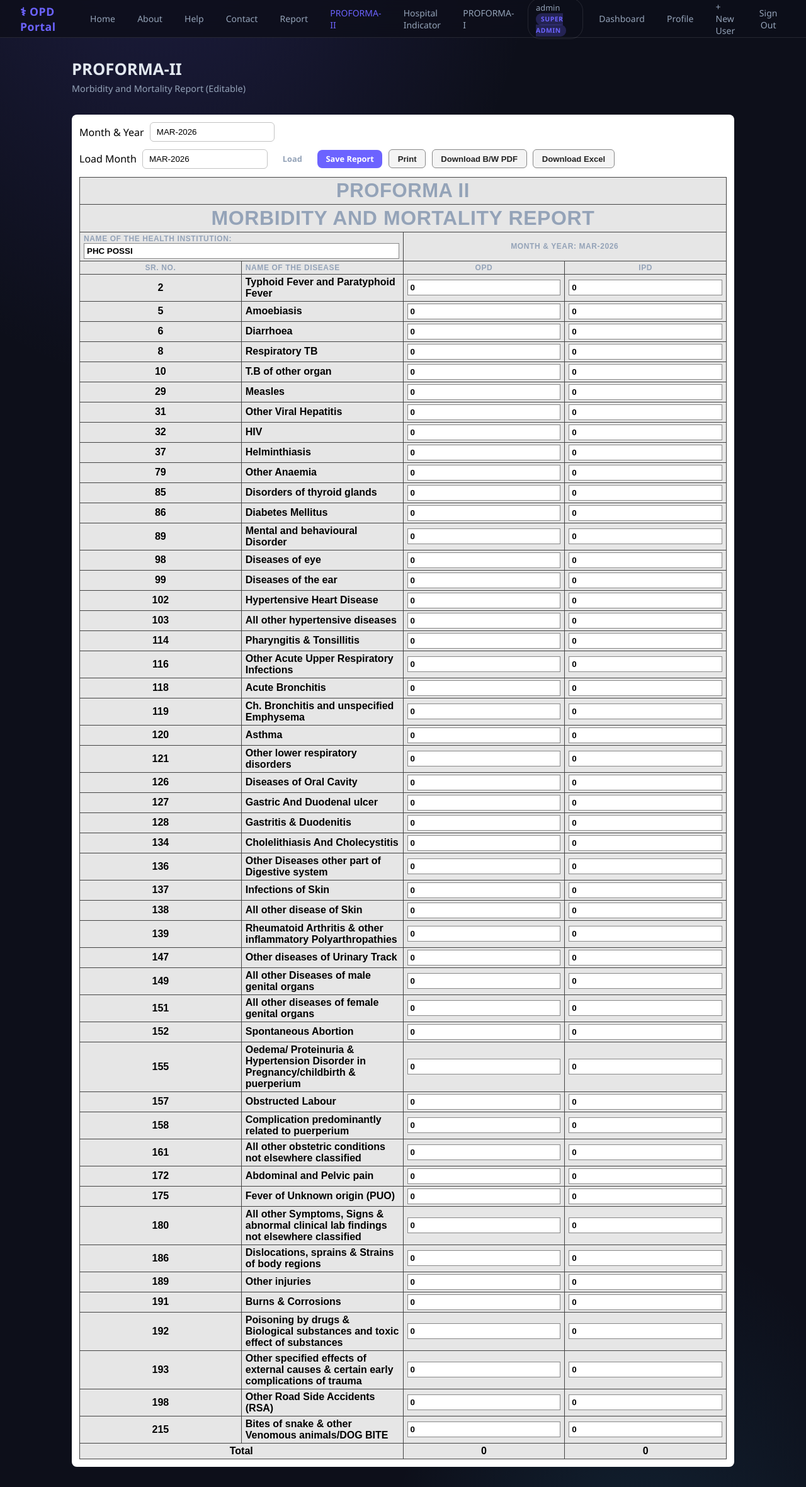
After one commit to navdeepptu23-max/opd-portal, a Flask app: page /reports/proforma-ii-editable in a window 1280 px wide. The commit adds this page. Shown: the whole page at 63% size. Run offline with Flask 3, Linux system fonts and the light colour scheme; a user stored in the database is signed in; data comes from the database, SQL or seed files in the repository; some libraries are stand-ins or nearby versions.

Commit message:
Add editable PROFORMA-II module with save, print, PDF and Excel export

```diff
--- a/portal/app.py
+++ b/portal/app.py
@@ -61,6 +61,58 @@ PROFORMA_HPI_DEFAULTS = [
     ('22', 'TOTAL NO. OF CUMULATIVE INPATIENTS DAYS'),
     ('23', 'User Charges Collection during the month (in Rs.)'),
     ('24', 'Number of RSBY Cases during the month'),
+]
+
+PROFORMA_II_DEFAULTS = [
+    (2, 'Typhoid Fever and Paratyphoid Fever'),
+    (5, 'Amoebiasis'),
+    (6, 'Diarrhoea'),
+    (8, 'Respiratory TB'),
+    (10, 'T.B of other organ'),
+    (29, 'Measles'),
+    (31, 'Other Viral Hepatitis'),
+    (32, 'HIV'),
+    (37, 'Helminthiasis'),
+    (79, 'Other Anaemia'),
+    (85, 'Disorders of thyroid glands'),
+    (86, 'Diabetes Mellitus'),
+    (89, 'Mental and behavioural Disorder'),
+    (98, 'Diseases of eye'),
+    (99, 'Diseases of the ear'),
+    (102, 'Hypertensive Heart Disease'),
+    (103, 'All other hypertensive diseases'),
+    (114, 'Pharyngitis & Tonsillitis'),
+    (116, 'Other Acute Upper Respiratory Infections'),
+    (118, 'Acute Bronchitis'),
+    (119, 'Ch. Bronchitis and unspecified Emphysema'),
+    (120, 'Asthma'),
+    (121, 'Other lower respiratory disorders'),
+    (126, 'Diseases of Oral Cavity'),
+    (127, 'Gastric And Duodenal ulcer'),
+    (128, 'Gastritis & Duodenitis'),
+    (134, 'Cholelithiasis And Cholecystitis'),
+    (136, 'Other Diseases other part of Digestive system'),
+    (137, 'Infections of Skin'),
+    (138, 'All other disease of Skin'),
+    (139, 'Rheumatoid Arthritis & other inflammatory Polyarthropathies'),
+    (147, 'Other diseases of Urinary Track'),
+    (149, 'All other Diseases of male genital organs'),
+    (151, 'All other diseases of female genital organs'),
+    (152, 'Spontaneous Abortion'),
+    (155, 'Oedema/ Proteinuria & Hypertension Disorder in Pregnancy/childbirth & puerperium'),
+    (157, 'Obstructed Labour'),
+    (158, 'Complication predominantly related to puerperium'),
+    (161, 'All other obstetric conditions not elsewhere classified'),
+    (172, 'Abdominal and Pelvic pain'),
+    (175, 'Fever of Unknown origin (PUO)'),
+    (180, 'All other Symptoms, Signs & abnormal clinical lab findings not elsewhere classified'),
+    (186, 'Dislocations, sprains & Strains of body regions'),
+    (189, 'Other injuries'),
+    (191, 'Burns & Corrosions'),
+    (192, 'Poisoning by drugs & Biological substances and toxic effect of substances'),
+    (193, 'Other specified effects of external causes & certain early complications of trauma'),
+    (198, 'Other Road Side Accidents (RSA)'),
+    (215, 'Bites of snake & other Venomous animals/DOG BITE'),
 ]
 
 PROFORMA_HPI_ORDER = {code: index for index, (code, _) in enumerate(PROFORMA_HPI_DEFAULTS)}
@@ -162,6 +214,30 @@ class ProformaHPIMeta(db.Model):
         nullable=False,
         default='Comments of SMO incharge regarding change of functional beds if any, nil reports and unusually large or small comparative figures regarding performance of any department of the hospital should be mentioned in the remarks column.'
     )
+
+
+class ProformaIIRow(db.Model):
+    __tablename__ = 'proforma_ii_rows'
+
+    id = db.Column(db.Integer, primary_key=True)
+    month_year = db.Column(db.String(20), nullable=False, index=True)
+    sr_no = db.Column(db.Integer, nullable=False)
+    disease_name = db.Column(db.String(260), nullable=False)
+    opd_count = db.Column(db.Integer, nullable=False, default=0)
+    ipd_count = db.Column(db.Integer, nullable=False, default=0)
+    updated_at = db.Column(db.DateTime, default=datetime.utcnow, onupdate=datetime.utcnow)
+
+    __table_args__ = (
+        db.UniqueConstraint('month_year', 'sr_no', name='uq_proforma_ii_month_sr'),
+    )
+
+
+class ProformaIIMeta(db.Model):
+    __tablename__ = 'proforma_ii_meta'
+
+    id = db.Column(db.Integer, primary_key=True)
+    month_year = db.Column(db.String(20), nullable=False, unique=True, index=True)
+    institution_name = db.Column(db.String(200), nullable=False, default='PHC POSSI')
 
 
 @login_manager.user_loader
@@ -278,6 +354,25 @@ def _ensure_proforma_hpi_rows(month_year):
         db.session.commit()
 
 
+def _ensure_proforma_ii_rows(month_year):
+    existing_count = ProformaIIRow.query.filter_by(month_year=month_year).count()
+    if existing_count == 0:
+        for sr_no, disease_name in PROFORMA_II_DEFAULTS:
+            db.session.add(ProformaIIRow(
+                month_year=month_year,
+                sr_no=sr_no,
+                disease_name=disease_name,
+                opd_count=0,
+                ipd_count=0,
+            ))
+        db.session.commit()
+
+    meta = ProformaIIMeta.query.filter_by(month_year=month_year).first()
+    if not meta:
+        db.session.add(ProformaIIMeta(month_year=month_year, institution_name='PHC POSSI'))
+        db.session.commit()
+
+
 @app.route('/reports/hospital-indicator', methods=['GET', 'POST'])
 @login_required
 def hospital_indicator_report():
@@ -355,9 +450,13 @@ def proforma_i_hpi_report():
         # Compute auto-sum rows
         _by_code = {r.indicator_code: r for r in rows}
 
-        # Row 10 = Row 5 + Row 6 + Row 7 + Row 8
+        # Row 10 = Row 5 + Row 6 + Row 7 + Row 8 (column-wise)
         if all(c in _by_code for c in ['5', '6', '7', '8', '10']):
-            _by_code['10'].total = _by_code['5'].total + _by_code['6'].total + _by_code['7'].total + _by_code['8'].total
+            _by_code['10'].male = _by_code['5'].male + _by_code['6'].male + _by_code['7'].male + _by_code['8'].male
+            _by_code['10'].female = _by_code['5'].female + _by_code['6'].female + _by_code['7'].female + _by_code['8'].female
+            _by_code['10'].male_child_u14 = _by_code['5'].male_child_u14 + _by_code['6'].male_child_u14 + _by_code['7'].male_child_u14 + _by_code['8'].male_child_u14
+            _by_code['10'].female_child_u14 = _by_code['5'].female_child_u14 + _by_code['6'].female_child_u14 + _by_code['7'].female_child_u14 + _by_code['8'].female_child_u14
+            _by_code['10'].total = _by_code['10'].male + _by_code['10'].female + _by_code['10'].male_child_u14 + _by_code['10'].female_child_u14
 
         # Row 15 = Row 13 + Row 14
         if all(c in _by_code for c in ['13', '14', '15']):
@@ -376,6 +475,43 @@ def proforma_i_hpi_report():
         month_year=month_year,
         meta=meta,
         rows=rows,
+    )
+
+
+@app.route('/reports/proforma-ii-editable', methods=['GET', 'POST'])
+@login_required
+def proforma_ii_editable_report():
+    month_year = (request.values.get('month_year') or datetime.utcnow().strftime('%b-%Y')).upper()
+    _ensure_proforma_ii_rows(month_year)
+
+    if request.method == 'POST':
+        if not current_user.is_admin_or_above:
+            abort(403)
+
+        meta = ProformaIIMeta.query.filter_by(month_year=month_year).first()
+        meta.institution_name = (request.form.get('institution_name') or 'PHC POSSI').strip()[:200] or 'PHC POSSI'
+
+        rows = ProformaIIRow.query.filter_by(month_year=month_year).order_by(ProformaIIRow.sr_no.asc()).all()
+        for row in rows:
+            row.opd_count = _to_non_negative_int(request.form.get(f'opd_{row.id}', 0))
+            row.ipd_count = _to_non_negative_int(request.form.get(f'ipd_{row.id}', 0))
+
+        db.session.commit()
+        flash('PROFORMA-II report saved successfully.', 'success')
+        return redirect(url_for('proforma_ii_editable_report', month_year=month_year))
+
+    meta = ProformaIIMeta.query.filter_by(month_year=month_year).first()
+    rows = ProformaIIRow.query.filter_by(month_year=month_year).order_by(ProformaIIRow.sr_no.asc()).all()
+    total_opd = sum(row.opd_count for row in rows)
+    total_ipd = sum(row.ipd_count for row in rows)
+
+    return render_template(
+        'proforma_ii_editable_report.html',
+        month_year=month_year,
+        institution_name=meta.institution_name,
+        rows=rows,
+        total_opd=total_opd,
+        total_ipd=total_ipd,
     )
 
 
--- a/portal/templates/base.html
+++ b/portal/templates/base.html
@@ -277,6 +277,7 @@
     <a href="{{ url_for('help_page') }}" {% if request.endpoint == 'help_page' %}class="active"{% endif %}>Help</a>
     <a href="{{ url_for('contact') }}" {% if request.endpoint == 'contact' %}class="active"{% endif %}>Contact</a>
     <a href="{{ url_for('morbidity.proforma_ii') }}" {% if request.endpoint == 'morbidity.proforma_ii' %}class="active"{% endif %}>Report</a>
+    <a href="{{ url_for('proforma_ii_editable_report') }}" {% if request.endpoint == 'proforma_ii_editable_report' %}class="active"{% endif %}>PROFORMA-II</a>
     <a href="{{ url_for('hospital_indicator_report') }}" {% if request.endpoint == 'hospital_indicator_report' %}class="active"{% endif %}>Hospital Indicator</a>
     <a href="{{ url_for('proforma_i_hpi_report') }}" {% if request.endpoint == 'proforma_i_hpi_report' %}class="active"{% endif %}>PROFORMA-I</a>
     {% if current_user.is_authenticated %}
--- /dev/null
+++ b/portal/templates/proforma_ii_editable_report.html
@@ -0,0 +1,298 @@
+{% extends 'base.html' %}
+{% block title %}PROFORMA-II Editable Report{% endblock %}
+
+{% block content %}
+<style>
+  .p2-wrap {
+    background: #ffffff;
+    color: #000000;
+    border-radius: 8px;
+    padding: 12px;
+    overflow-x: auto;
+  }
+  .p2-toolbar {
+    display: flex;
+    gap: 0.7rem;
+    align-items: center;
+    justify-content: space-between;
+    margin-bottom: 0.8rem;
+    flex-wrap: wrap;
+  }
+  .p2-toolbar-left,
+  .p2-toolbar-right {
+    display: flex;
+    gap: 0.6rem;
+    align-items: center;
+    flex-wrap: wrap;
+  }
+  .p2-toolbar input {
+    padding: 0.45rem 0.6rem;
+    border-radius: 6px;
+    border: 1px solid #c3c3c3;
+  }
+  .btn-export {
+    padding: 0.4rem 0.85rem;
+    border-radius: 6px;
+    border: 1px solid #888;
+    background: #f4f4f4;
+    color: #222;
+    cursor: pointer;
+    font-size: 0.82rem;
+    font-weight: 600;
+    transition: background 0.15s;
+  }
+  .btn-export:hover { background: #dde; }
+
+  .p2-table {
+    width: 100%;
+    min-width: 760px;
+    border-collapse: collapse;
+    table-layout: fixed;
+    font-family: Arial, Helvetica, sans-serif;
+    font-size: 16px;
+    font-weight: 700;
+    background: #e6e6e6;
+    color: #000;
+  }
+  .p2-table th,
+  .p2-table td {
+    border: 1px solid #444;
+    padding: 3px 6px;
+    vertical-align: middle;
+    word-wrap: break-word;
+  }
+  .p2-table .center { text-align: center; }
+  .p2-table .sr { width: 6%; text-align: center; }
+  .p2-table .disease { width: 61%; }
+  .p2-table .opd { width: 16%; text-align: center; }
+  .p2-table .ipd { width: 17%; text-align: center; }
+  .p2-table .title { text-align: center; font-size: 31px; }
+  .p2-table .subtitle { text-align: center; font-size: 32px; }
+  .p2-table input[type='text'],
+  .p2-table input[type='number'] {
+    width: 100%;
+    box-sizing: border-box;
+    border: 1px solid #888;
+    background: #fff;
+    padding: 4px;
+    font-weight: 700;
+    font-family: Arial, Helvetica, sans-serif;
+  }
+
+  @media print {
+    @page { size: A4 portrait; margin: 6mm; }
+    .no-print, nav, footer, .p2-toolbar, .page-header, .flash-messages { display: none !important; }
+    html, body { margin: 0 !important; padding: 0 !important; background: #fff !important; }
+    .p2-wrap { padding: 0 !important; overflow: visible !important; background: #fff !important; }
+    .p2-table { width: 100% !important; font-size: 10pt !important; table-layout: auto !important; color: #000 !important; }
+    .p2-table th, .p2-table td { color: #000 !important; border: 1px solid #000 !important; }
+    .p2-table input { border: none !important; background: transparent !important; color: #000 !important; padding: 0 !important; }
+  }
+</style>
+
+<div class="page-header" style="display:flex; justify-content:space-between; align-items:flex-start; flex-wrap:wrap; gap:1rem;">
+  <div>
+    <h1>PROFORMA-II</h1>
+    <p>Morbidity and Mortality Report (Editable)</p>
+  </div>
+</div>
+
+<div class="p2-wrap">
+  <form method="POST">
+    <input type="hidden" name="csrf_token" value="{{ csrf_token() }}">
+    <input type="hidden" name="month_year" value="{{ month_year }}">
+
+    <div class="p2-toolbar no-print">
+      <div class="p2-toolbar-left">
+        <label>Month &amp; Year</label>
+        <input type="text" name="month_year_display" value="{{ month_year }}" readonly>
+      </div>
+      <div class="p2-toolbar-right">
+        <label>Load Month</label>
+        <input type="text" name="month_year" value="{{ month_year }}" form="load-month-form">
+        <button type="submit" form="load-month-form" class="btn btn-ghost btn-sm">Load</button>
+        {% if current_user.is_admin_or_above %}
+        <button type="submit" class="btn btn-primary btn-sm">Save Report</button>
+        {% endif %}
+        <button type="button" class="btn-export" onclick="printReport()">Print</button>
+        <button type="button" class="btn-export" onclick="exportPDF()">Download B/W PDF</button>
+        <button type="button" class="btn-export" onclick="exportExcel()">Download Excel</button>
+      </div>
+    </div>
+
+    <table class="p2-table" id="p2-table">
+      <thead>
+        <tr><th class="title center" colspan="4">PROFORMA II</th></tr>
+        <tr><th class="subtitle center" colspan="4">MORBIDITY AND MORTALITY REPORT</th></tr>
+        <tr>
+          <th colspan="2" style="text-align:left;">
+            Name of the Health Institution:
+            {% if current_user.is_admin_or_above %}
+            <input type="text" name="institution_name" value="{{ institution_name }}">
+            {% else %}
+            {{ institution_name }}
+            {% endif %}
+          </th>
+          <th colspan="2" class="center">Month &amp; Year: {{ month_year }}</th>
+        </tr>
+        <tr>
+          <th class="sr">Sr. No.</th>
+          <th class="disease">Name of the disease</th>
+          <th class="opd">OPD</th>
+          <th class="ipd">IPD</th>
+        </tr>
+      </thead>
+      <tbody>
+        {% for row in rows %}
+        <tr>
+          <td class="sr">{{ row.sr_no }}</td>
+          <td>{{ row.disease_name }}</td>
+          <td>
+            {% if current_user.is_admin_or_above %}
+            <input type="number" min="0" name="opd_{{ row.id }}" value="{{ row.opd_count }}">
+            {% else %}
+            {{ row.opd_count }}
+            {% endif %}
+          </td>
+          <td>
+            {% if current_user.is_admin_or_above %}
+            <input type="number" min="0" name="ipd_{{ row.id }}" value="{{ row.ipd_count }}">
+            {% else %}
+            {{ row.ipd_count }}
+            {% endif %}
+          </td>
+        </tr>
+        {% endfor %}
+        <tr>
+          <td class="center" colspan="2">Total</td>
+          <td class="center" id="total-opd">{{ total_opd }}</td>
+          <td class="center" id="total-ipd">{{ total_ipd }}</td>
+        </tr>
+      </tbody>
+    </table>
+  </form>
+
+  <form id="load-month-form" method="GET" action="{{ url_for('proforma_ii_editable_report') }}"></form>
+</div>
+
+<script src="https://cdnjs.cloudflare.com/ajax/libs/html2pdf.js/0.10.1/html2pdf.bundle.min.js"></script>
+<script src="https://cdn.sheetjs.com/xlsx-0.20.3/package/dist/xlsx.full.min.js"></script>
+
+<script>
+  (function () {
+    const toInt = (value) => {
+      const n = parseInt(String(value || '').trim(), 10);
+      return Number.isFinite(n) && n > 0 ? n : 0;
+    };
+
+    const updateTotals = () => {
+      const opd = Array.from(document.querySelectorAll('input[name^="opd_"]')).reduce((s, i) => s + toInt(i.value), 0);
+      const ipd = Array.from(document.querySelectorAll('input[name^="ipd_"]')).reduce((s, i) => s + toInt(i.value), 0);
+      const opdEl = document.getElementById('total-opd');
+      const ipdEl = document.getElementById('total-ipd');
+      if (opdEl) opdEl.textContent = String(opd);
+      if (ipdEl) ipdEl.textContent = String(ipd);
+    };
+
+    Array.from(document.querySelectorAll('input[name^="opd_"], input[name^="ipd_"]')).forEach((input) => {
+      input.addEventListener('input', updateTotals);
+      input.addEventListener('change', updateTotals);
+    });
+
+    updateTotals();
+  })();
+
+  function printReport() {
+    window.print();
+  }
+
+  function exportPDF() {
+    const source = document.getElementById('p2-table');
+    const month = '{{ month_year }}';
+    const clone = source.cloneNode(true);
+
+    clone.style.background = '#ffffff';
+    clone.style.color = '#000000';
+    clone.querySelectorAll('th, td').forEach((cell) => {
+      cell.style.background = '#ffffff';
+      cell.style.color = '#000000';
+      cell.style.border = '1px solid #000000';
+    });
+    clone.querySelectorAll('input').forEach((input) => {
+      const span = document.createElement('span');
+      span.textContent = input.value || '';
+      input.replaceWith(span);
+    });
+
+    const wrapper = document.createElement('div');
+    wrapper.style.position = 'fixed';
+    wrapper.style.left = '-10000px';
+    wrapper.style.top = '0';
+    wrapper.style.width = '1000px';
+    wrapper.appendChild(clone);
+    document.body.appendChild(wrapper);
+
+    const opt = {
+      margin: [5, 5, 5, 5],
+      filename: 'PROFORMA-II_BW_' + month + '.pdf',
+      image: { type: 'jpeg', quality: 0.95 },
+      html2canvas: { scale: 1.5, useCORS: true },
+      jsPDF: { unit: 'mm', format: 'a4', orientation: 'portrait', compress: true },
+      pagebreak: { mode: 'avoid' }
+    };
+
+    html2pdf().set(opt).from(clone).save().finally(() => {
+      wrapper.remove();
+    });
+  }
+
+  function exportExcel() {
+    const month = '{{ month_year }}';
+    const table = document.getElementById('p2-table');
+    const data = [];
+
+    table.querySelectorAll('tr').forEach((tr) => {
+      const rowData = [];
+      tr.querySelectorAll('th, td').forEach((cell) => {
+        const inp = cell.querySelector('input[type="number"], input[type="text"]');
+        if (inp) rowData.push(inp.value);
+        else rowData.push(cell.innerText.trim());
+      });
+      data.push(rowData);
+    });
+
+    const ws = XLSX.utils.aoa_to_sheet(data);
+    ws['!merges'] = [
+      {s:{r:0,c:0}, e:{r:0,c:3}},
+      {s:{r:1,c:0}, e:{r:1,c:3}},
+      {s:{r:2,c:0}, e:{r:2,c:1}},
+      {s:{r:2,c:2}, e:{r:2,c:3}},
+      {s:{r:data.length-1,c:0}, e:{r:data.length-1,c:1}},
+    ];
+    ws['!cols'] = [{wch:8}, {wch:65}, {wch:12}, {wch:12}];
+
+    const range = XLSX.utils.decode_range(ws['!ref']);
+    for (let r = range.s.r; r <= range.e.r; r++) {
+      for (let c = range.s.c; c <= range.e.c; c++) {
+        const addr = XLSX.utils.encode_cell({r:r, c:c});
+        if (!ws[addr]) continue;
+        ws[addr].s = {
+          font: { bold: true, color: { rgb: '000000' } },
+          fill: { fgColor: { rgb: 'FFFFFF' } },
+          alignment: { horizontal: 'center', vertical: 'center', wrapText: true },
+          border: {
+            left: { style: 'thin', color: { rgb: '000000' } },
+            right: { style: 'thin', color: { rgb: '000000' } },
+            top: { style: 'thin', color: { rgb: '000000' } },
+            bottom: { style: 'thin', color: { rgb: '000000' } }
+          }
+        };
+      }
+    }
+
+    const wb = XLSX.utils.book_new();
+    XLSX.utils.book_append_sheet(wb, ws, 'PROFORMA-II');
+    XLSX.writeFile(wb, 'PROFORMA-II_' + month + '.xlsx');
+  }
+</script>
+{% endblock %}
```
